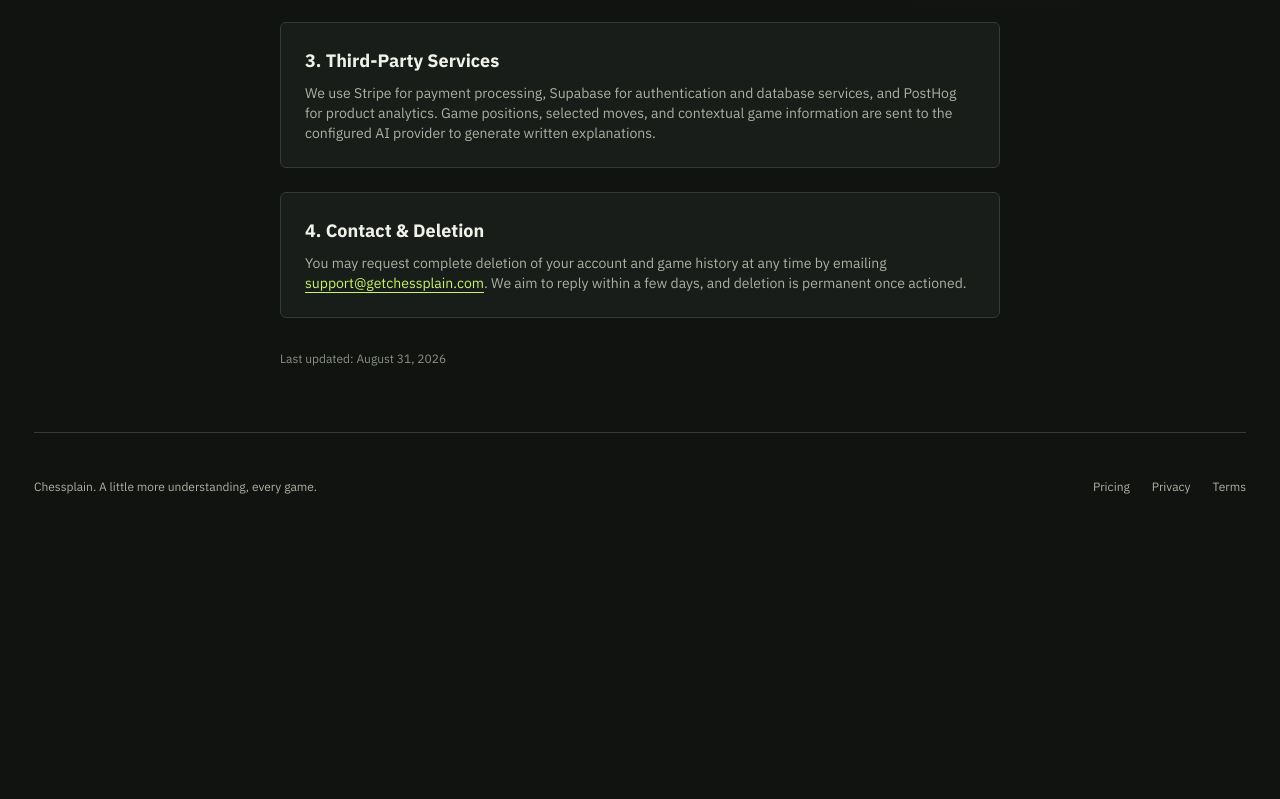
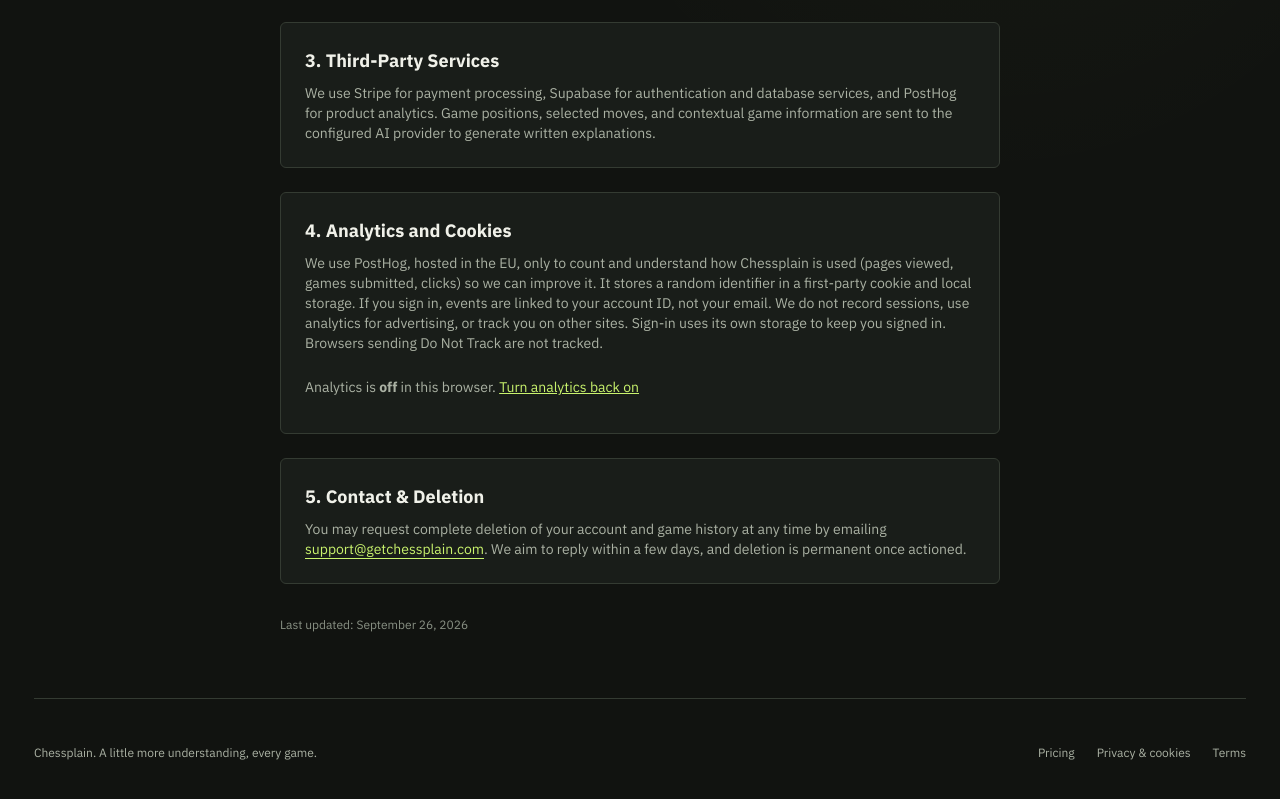
Before and after one commit to keethesh/chessplain-v3, a Next.js app in the folder apps/web/: page /privacy in a window 1280 px wide. Shown: the part 675-1474 px from the top of the page. Before the commit the page ends 1216 px from the top, so only its background shows below. Built offline with nearby package versions, Linux system fonts and the light colour scheme; no server answers.

Commit message:
feat(web): statistics-only PostHog with privacy-page opt-out (UK PECR)

```diff
--- a/apps/web/app/layout.tsx
+++ b/apps/web/app/layout.tsx
@@ -71,7 +71,7 @@
           <p>Chessplain. A little more understanding, every game.</p>
           <div>
             <Link href="/pricing">Pricing</Link>
-            <Link href="/privacy">Privacy</Link>
+            <Link href="/privacy">Privacy &amp; cookies</Link>
             <Link href="/terms">Terms</Link>
           </div>
         </footer>
--- a/apps/web/app/privacy/page.tsx
+++ b/apps/web/app/privacy/page.tsx
@@ -3,6 +3,7 @@
 import { ArrowLeft } from 'lucide-react';
 import type { Metadata } from 'next';
 import { SUPPORT_EMAIL } from '../layout';
+import { AnalyticsOptOut } from '../../components/AnalyticsOptOut';
 
 export const metadata: Metadata = {
   title: 'Privacy Policy. Chessplain',
@@ -50,8 +51,20 @@
           </p>
         </div>
 
+        <div id="analytics" className="card-box p-6 bg-[var(--w-surface)] border border-[var(--w-border)]">
+          <h2 className="t-section text-lg font-bold mb-2">4. Analytics and Cookies</h2>
+          <p className="text-sm text-[var(--w-ink2)]">
+            We use PostHog, hosted in the EU, only to count and understand how Chessplain is used (pages viewed,
+            games submitted, clicks) so we can improve it. It stores a random identifier in a first-party cookie and
+            local storage. If you sign in, events are linked to your account ID, not your email. We do not record
+            sessions, use analytics for advertising, or track you on other sites. Sign-in uses its own storage to keep
+            you signed in. Browsers sending Do Not Track are not tracked.
+          </p>
+          <AnalyticsOptOut />
+        </div>
+
         <div className="card-box p-6 bg-[var(--w-surface)] border border-[var(--w-border)]">
-          <h2 className="t-section text-lg font-bold mb-2">4. Contact & Deletion</h2>
+          <h2 className="t-section text-lg font-bold mb-2">5. Contact & Deletion</h2>
           <p className="text-sm text-[var(--w-ink2)]">
             You may request complete deletion of your account and game history at any time by emailing{' '}
             <a className="underline text-[var(--w-accent)]" href={`mailto:${SUPPORT_EMAIL}`}>{SUPPORT_EMAIL}</a>. We
@@ -59,7 +72,7 @@
           </p>
         </div>
 
-        <p className="t-caption text-[var(--w-ink3)] mt-2">Last updated: August 31, 2026</p>
+        <p className="t-caption text-[var(--w-ink3)] mt-2">Last updated: September 26, 2026</p>
       </div>
     </div>
   );
--- /dev/null
+++ b/apps/web/components/AnalyticsOptOut.tsx
@@ -0,0 +1,23 @@
+'use client';
+
+import { useEffect, useState } from 'react';
+import { analyticsOptedOut, setAnalyticsOptOut } from '../lib/posthog';
+
+export function AnalyticsOptOut() {
+  const [optedOut, setOptedOut] = useState<boolean | null>(null);
+  useEffect(() => setOptedOut(analyticsOptedOut()), []);
+  if (optedOut === null) return null;
+
+  return (
+    <p className="text-sm text-[var(--w-ink2)] mt-3">
+      Analytics is <strong>{optedOut ? 'off' : 'on'}</strong> in this browser.{' '}
+      <button
+        type="button"
+        className="underline text-[var(--w-accent)] min-h-11"
+        onClick={() => { setAnalyticsOptOut(!optedOut); setOptedOut(analyticsOptedOut()); }}
+      >
+        {optedOut ? 'Turn analytics back on' : 'Turn analytics off'}
+      </button>
+    </p>
+  );
+}
--- a/apps/web/lib/posthog.ts
+++ b/apps/web/lib/posthog.ts
@@ -10,10 +10,17 @@
 
   if (['localhost', '127.0.0.1'].includes(window.location.hostname)) return;
   if (!POSTHOG_KEY) return;
+  // UK PECR (DUAA 2025) exempts analytics used only for statistics, if visitors can opt out
+  // (privacy page). Replay, surveys and heatmaps fall outside that exemption, so keep them off.
   try { posthog.init(POSTHOG_KEY, {
     api_host: POSTHOG_HOST,
     person_profiles: 'identified_only',
     capture_pageview: true, // SPA auto-capture; init is eager via PostHogProvider
+    disable_session_recording: true,
+    disable_surveys: true,
+    capture_heatmaps: false,
+    capture_dead_clicks: false,
+    respect_dnt: true,
   });
 
   isInitialized = true;
@@ -37,3 +44,14 @@
   initPostHog();
   return posthog.get_distinct_id() || 'anon-visitor';
 }
+
+export function analyticsOptedOut(): boolean {
+  initPostHog();
+  return !isInitialized || posthog.has_opted_out_capturing();
+}
+
+export function setAnalyticsOptOut(optOut: boolean): void {
+  initPostHog();
+  if (!isInitialized) return;
+  if (optOut) posthog.opt_out_capturing(); else posthog.opt_in_capturing();
+}
```
Also changed, not shown: 2 other files (tests, documents, lock files or other folders).
